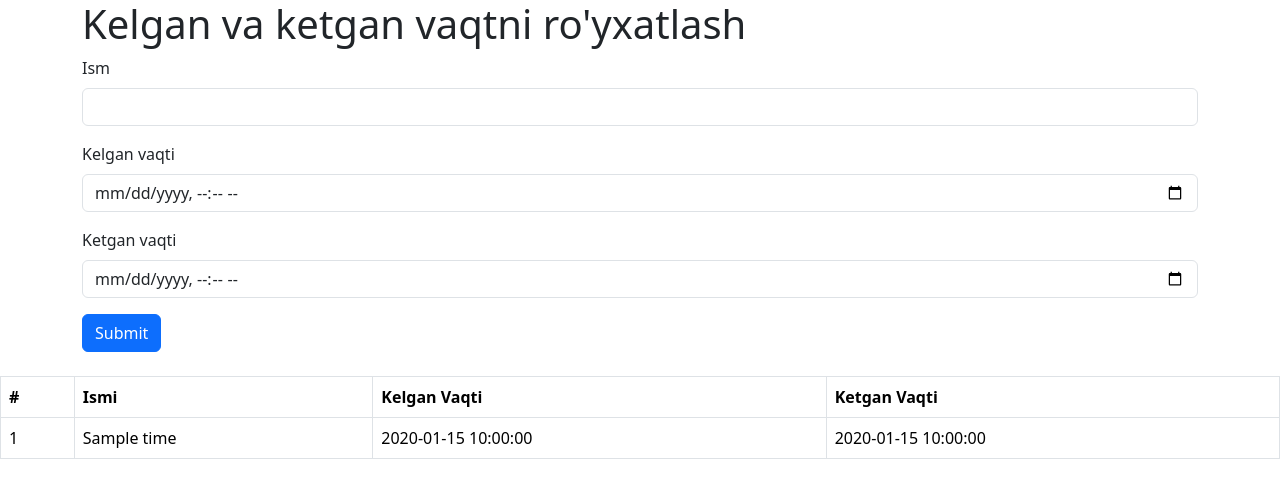
After one commit to roziyevsanjarbek/Homework, a PHP site: page /dars1_2.php in a window 1280 px wide. The commit adds this page. Shown: the top 498 px of the page. Run offline with PHP 8.4, Linux system fonts and the light colour scheme; tables that the repository leaves empty or names only in its code hold one stand-in row (values such as "Sample post").

Commit message:
homework done

```diff
--- /dev/null
+++ b/dars1_2.php
@@ -0,0 +1,79 @@
+<!DOCTYPE html>
+<html lang="uz">
+<head>
+    <meta charset="UTF-8">
+    <meta name="viewport" content="width=device-width, initial-scale=1.0">
+    <title>WorkOfTracker</title>
+    <link href="https://cdn.jsdelivr.net/npm/bootstrap@5.3.3/dist/css/bootstrap.min.css" rel="stylesheet" integrity="sha384-QWTKZyjpPEjISv5WaRU9OFeRpok6YctnYmDr5pNlyT2bRjXh0JMhjY6hW+ALEwIH" crossorigin="anonymous">
+</head>
+<body>
+    <div class="container">
+        <h1>Kelgan va ketgan vaqtni ro'yxatlash</h1>
+        <form method="post">
+            <div class="mb-3">
+                <label for="name" class="form-label">Ism</label>
+                <input type="text" class="form-control" id="name" name="name">
+            </div>
+            <div class="mb-3">
+                <label for="arrived_at" class="form-label">Kelgan vaqti</label>
+                <input type="datetime-local" class="form-control" id="arrived_at" name="arrived_at">
+            </div>
+            <div class="mb-3">
+                <label for="leaved_at" class="form-label">Ketgan vaqti</label>
+                <input type="datetime-local" class="form-control" id="leaved_at" name="leaved_at">
+            </div>
+            <button type="submit" class="btn btn-primary">Submit</button>
+        </form>
+    </div>
+
+    <?php
+    $dsn = "mysql:host=127.0.0.1;dbname=work_of_tracker";
+    $user = "root";
+    $password = "qwert";
+    $pdo = new PDO($dsn, $user, $password);
+
+    if (isset($_POST["name"]) && isset($_POST["arrived_at"]) && isset($_POST["leaved_at"])) {
+        $name = $_POST['name'];
+        $arrived_at = $_POST['arrived_at'];
+        $leaved_at = $_POST['leaved_at'];
+
+        $query = "INSERT INTO work_times (name, arrived_at, leaved_at) VALUES (:name, :arrived_at, :leaved_at)";
+        $stmt = $pdo->prepare($query);
+        $stmt->bindParam(':name', $name);
+        $stmt->bindParam(':arrived_at', $arrived_at);
+        $stmt->bindParam(':leaved_at', $leaved_at);
+        $stmt->execute();
+    }
+
+    // Yozuvlarni olish
+    $query = "SELECT * FROM work_times";
+    $stmt = $pdo->query($query);
+    $yozuvlar = $stmt->fetchAll(PDO::FETCH_ASSOC);
+    ?>
+
+    <?php if (!empty($yozuvlar)): ?>
+        <table class="table table-bordered mt-4">
+            <thead>
+                <tr>
+                    <th>#</th>
+                    <th>Ismi</th>
+                    <th>Kelgan Vaqti</th>
+                    <th>Ketgan Vaqti</th>
+                </tr>
+            </thead>
+            <tbody>
+                <?php foreach ($yozuvlar as $yozuv): ?>
+                    <tr>
+                        <td><?= isset($yozuv['id']) ? $yozuv['id'] : '' ?></td>
+                        <td><?= isset($yozuv['name']) ? $yozuv['name'] : '' ?></td>
+                        <td><?= isset($yozuv['arrived_at']) ? $yozuv['arrived_at'] : '' ?></td>
+                        <td><?= isset($yozuv['leaved_at']) ? $yozuv['leaved_at'] : '' ?></td>
+                    </tr>
+                <?php endforeach; ?>
+            </tbody>
+        </table>
+    <?php else: ?>
+        <p class="mt-4">Hech qanday yozuv topilmadi.</p>
+    <?php endif; ?>
+</body>
+</html>
--- a/php1.php
+++ b/php1.php
@@ -40,7 +40,7 @@ if (isset($_POST['arrived_at']) && isset($_POST['leaved_at'])) {
     <h1>Diff Minutes: {$diff->i}</h1>
     ";
 
-    $query = "INSEERT INTO work_times (arrived_at, leaved_at)"
+    $query = "INSEERT INTO work_times (arrived_at, leaved_at)";
 }
 
 ?>
```
